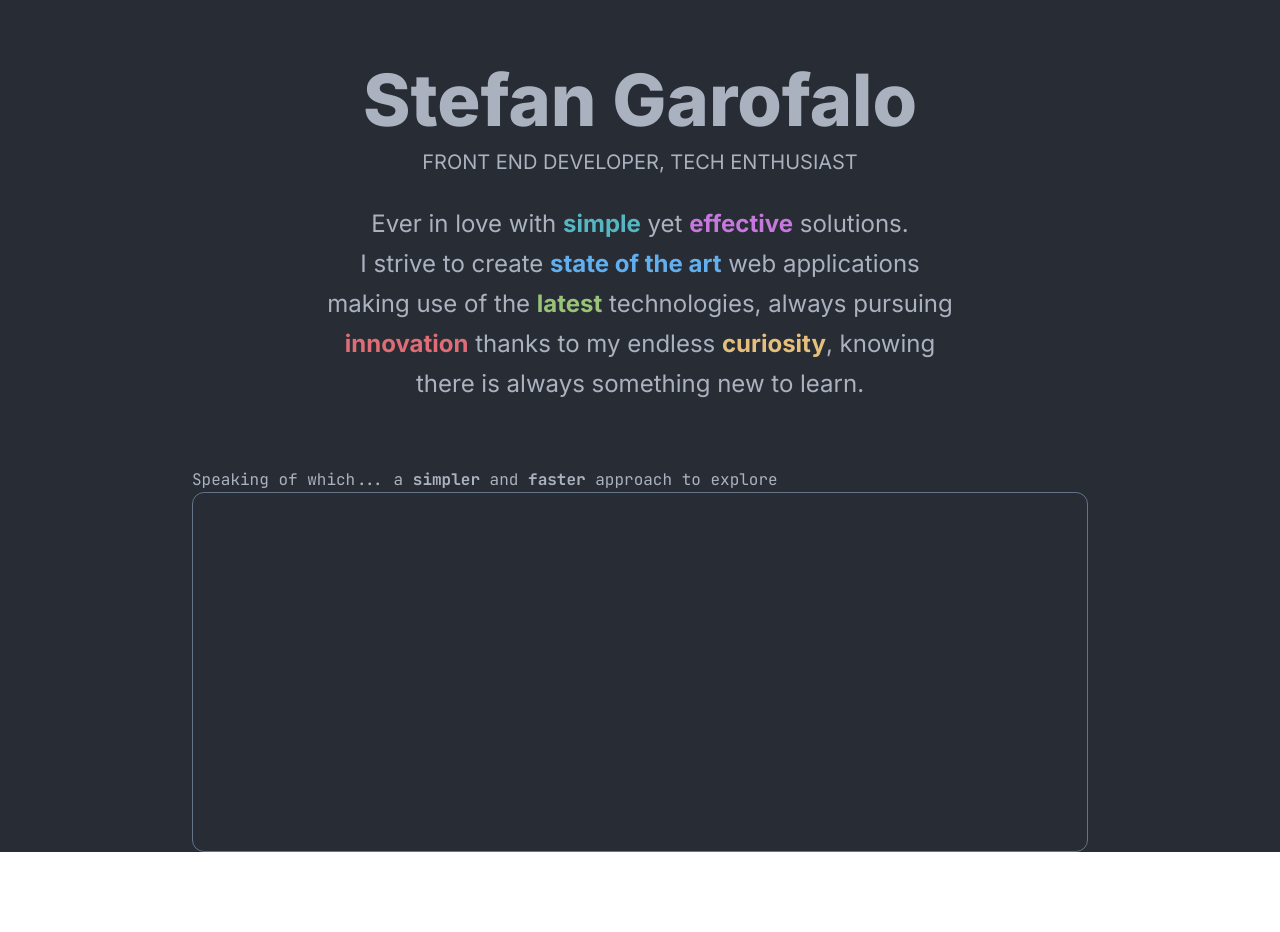
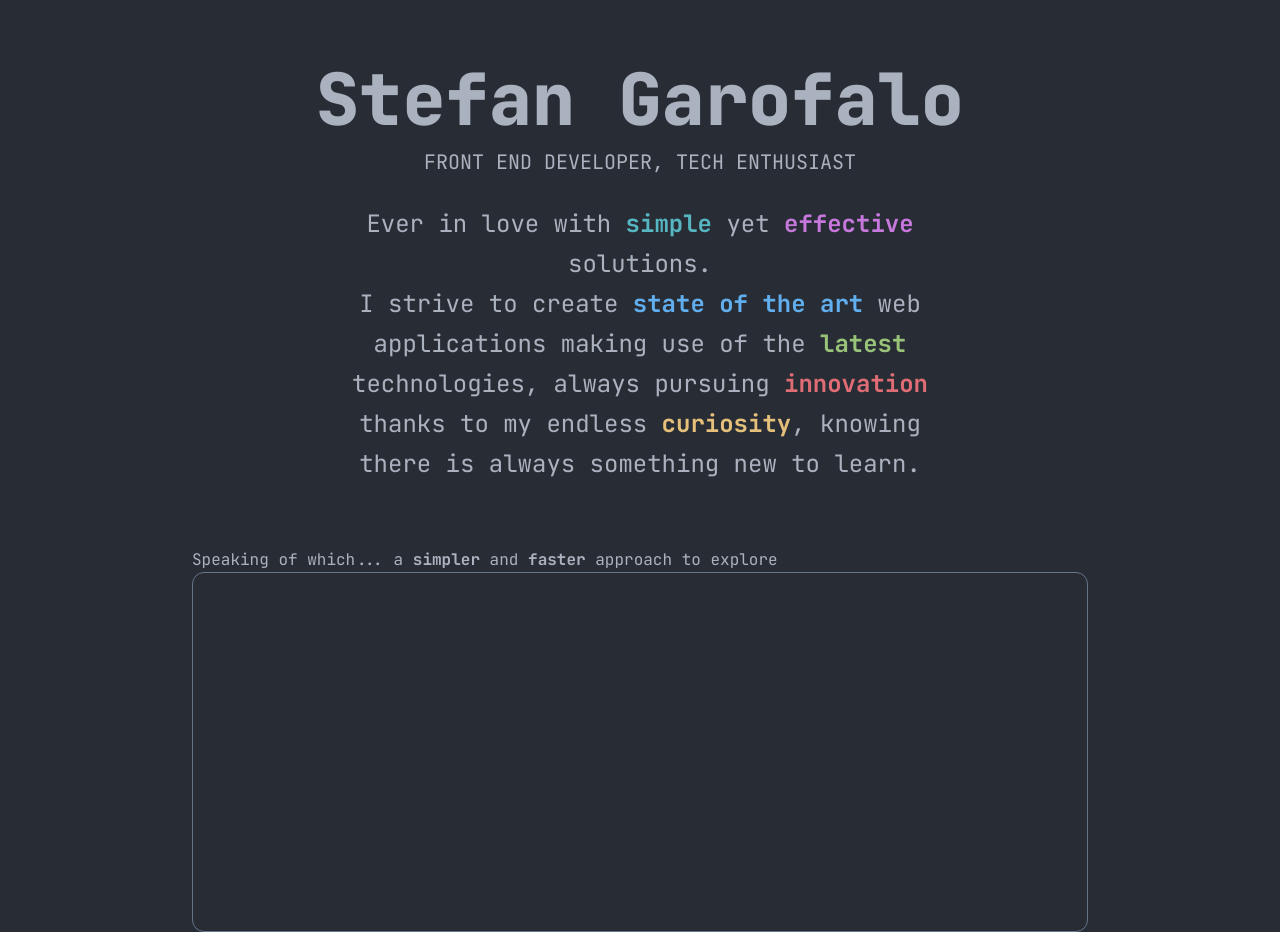
Before and after one commit to stefan-garofalo/portfolio-cli, a Next.js app: page / in a window 1280 px wide. Before the commit the page ends 852 px from the top, so only its background shows below. Built offline with nearby package versions, Linux system fonts and the light colour scheme.

Commit message:
feat: reset font

```diff
--- a/src/components/UI/hero.jsx
+++ b/src/components/UI/hero.jsx
@@ -1,10 +1,6 @@
-import { Inter } from '@next/font/google'
-
-const inter = Inter({ subsets: ['latin'] })
-
 export default function Hero() {
   return (
-    <div className={`${inter.className} flex-center flex-col py-16`}>
+    <div className={`flex-center flex-col py-16`}>
       <h1 className='mb-3 text-7xl font-extrabold'>Stefan Garofalo</h1>
       <h2 className='mb-7 text-xl'>FRONT END DEVELOPER, TECH ENTHUSIAST</h2>
       <p className='w-1/2 text-center prose-2xl'>
```
